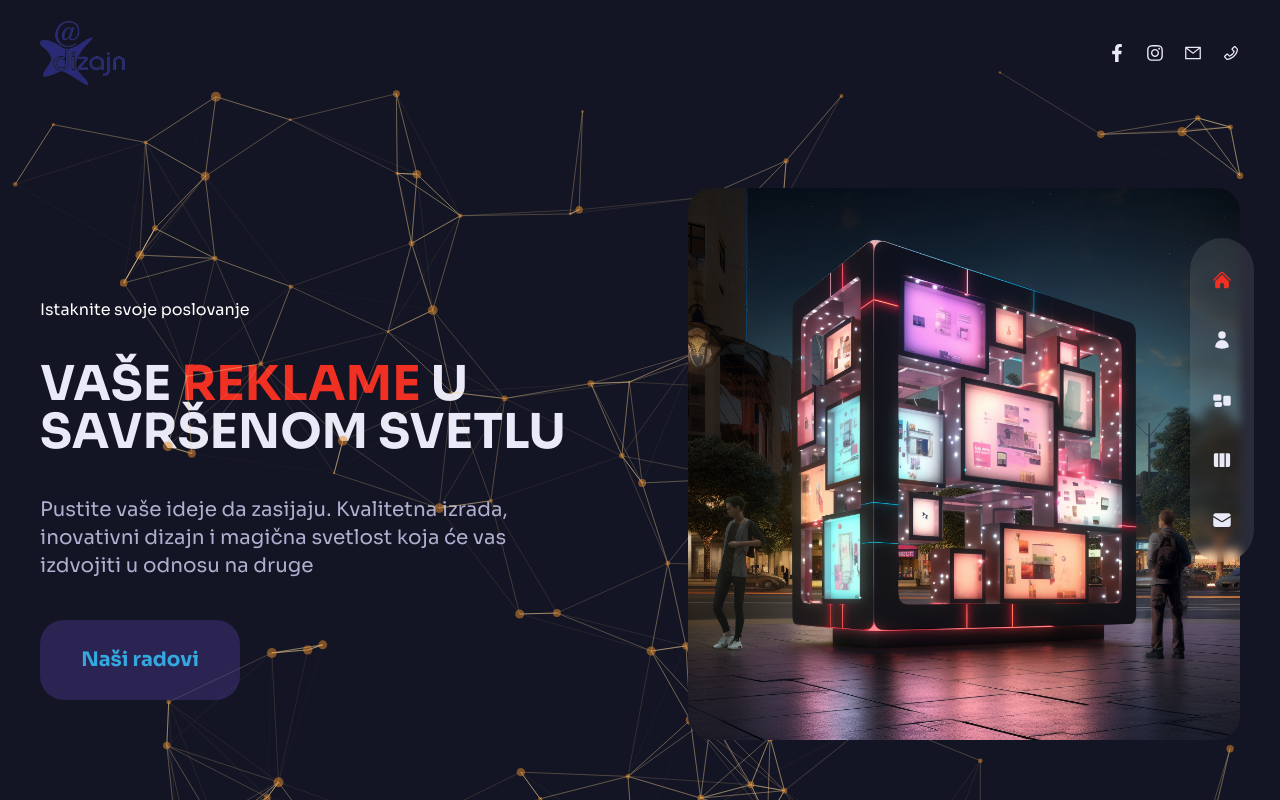
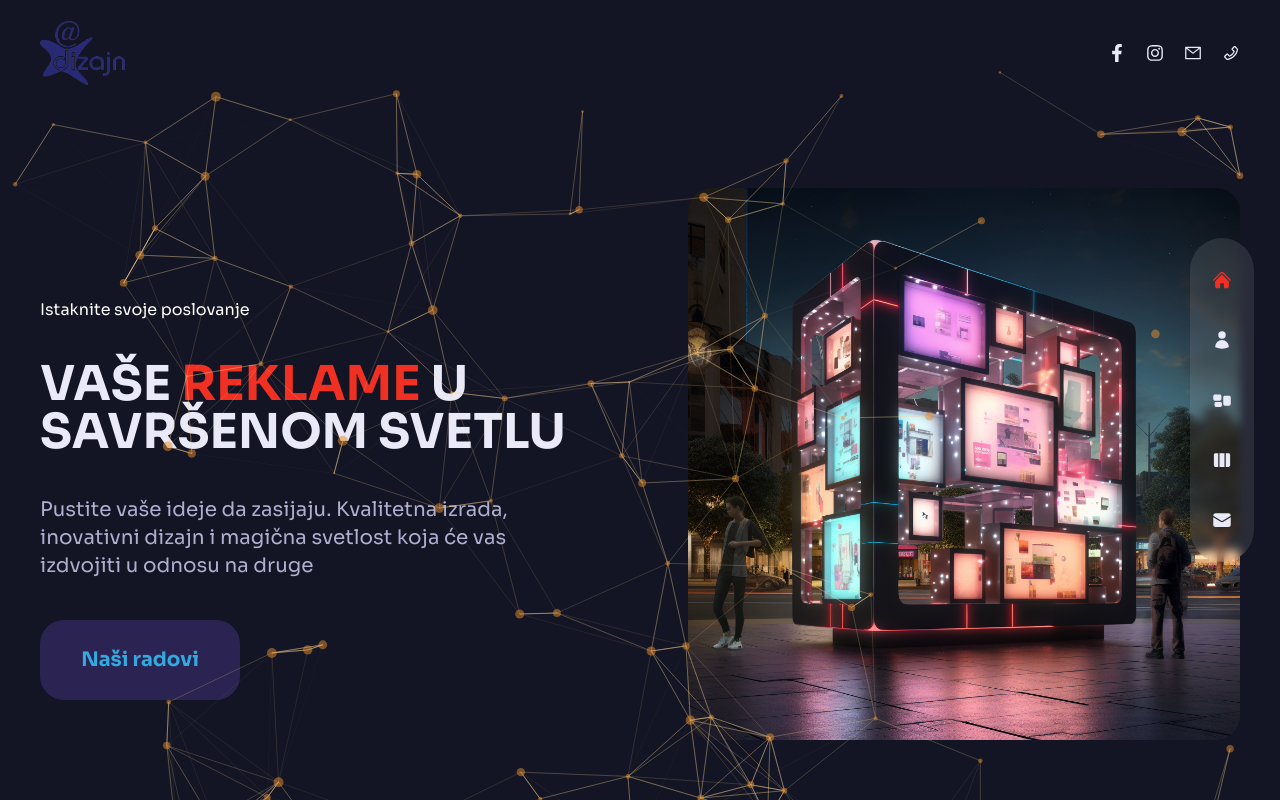
Before and after one commit to darkohedgehog/dizajn-studio, a Next.js app: page / in a window 1280 px wide. Shown: the top 800 px of the page. Built offline with nearby package versions, Linux system fonts and the light colour scheme.

Commit message:
Modified

```diff
--- a/app/page.js
+++ b/app/page.js
@@ -10,12 +10,12 @@ const MainCarousel = dynamic(() => import('./components/MainCarousel'), { name:
 export default function Home() {
   return (
     <div className='relative'>
-      <ParticlesContainer />
       <MainHeader />
       <MainServices />
       <WorkSlider />
       <Clients />
       <MainCarousel />
+      <ParticlesContainer />
     </div>
   );
 }
```
